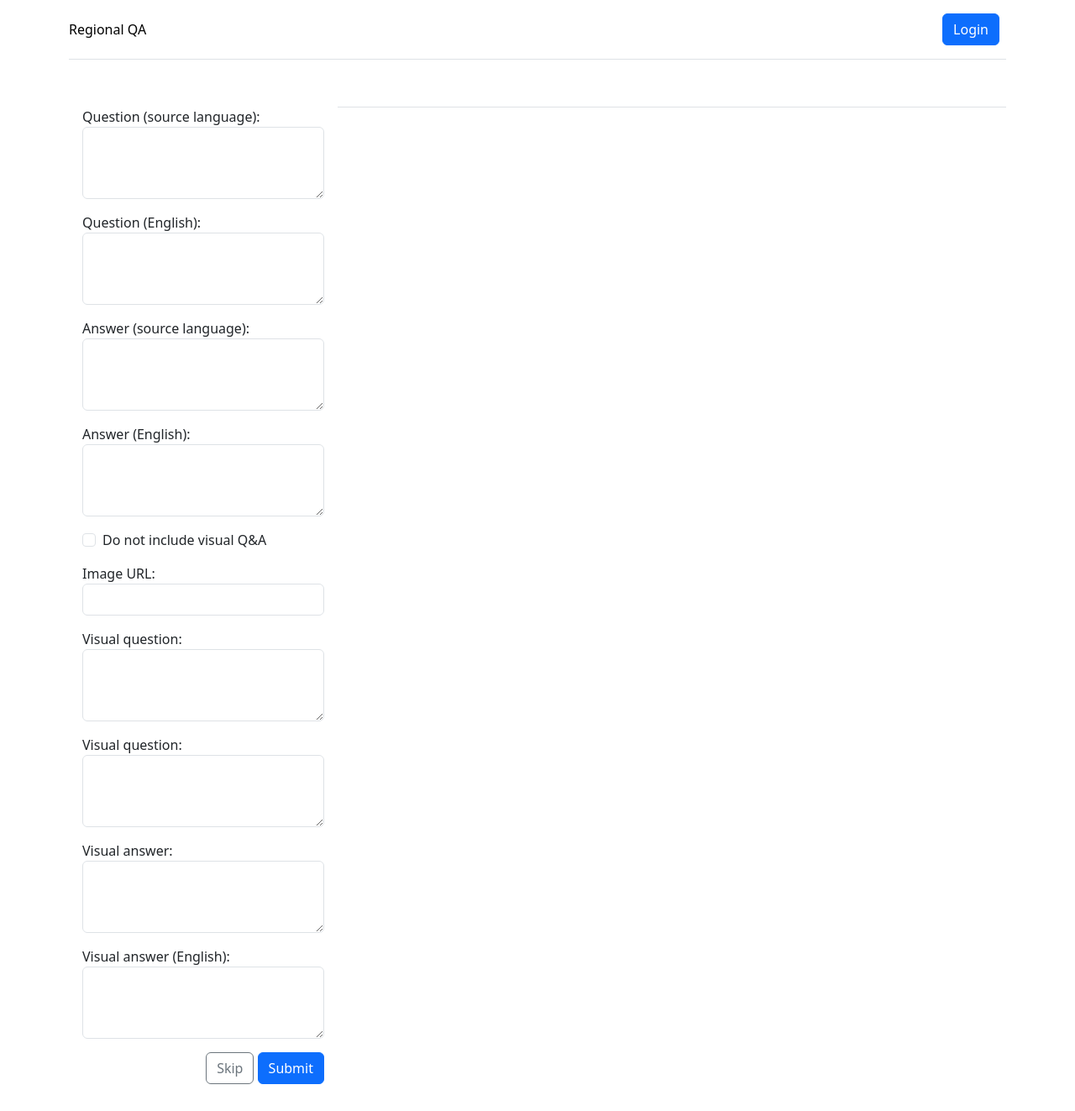
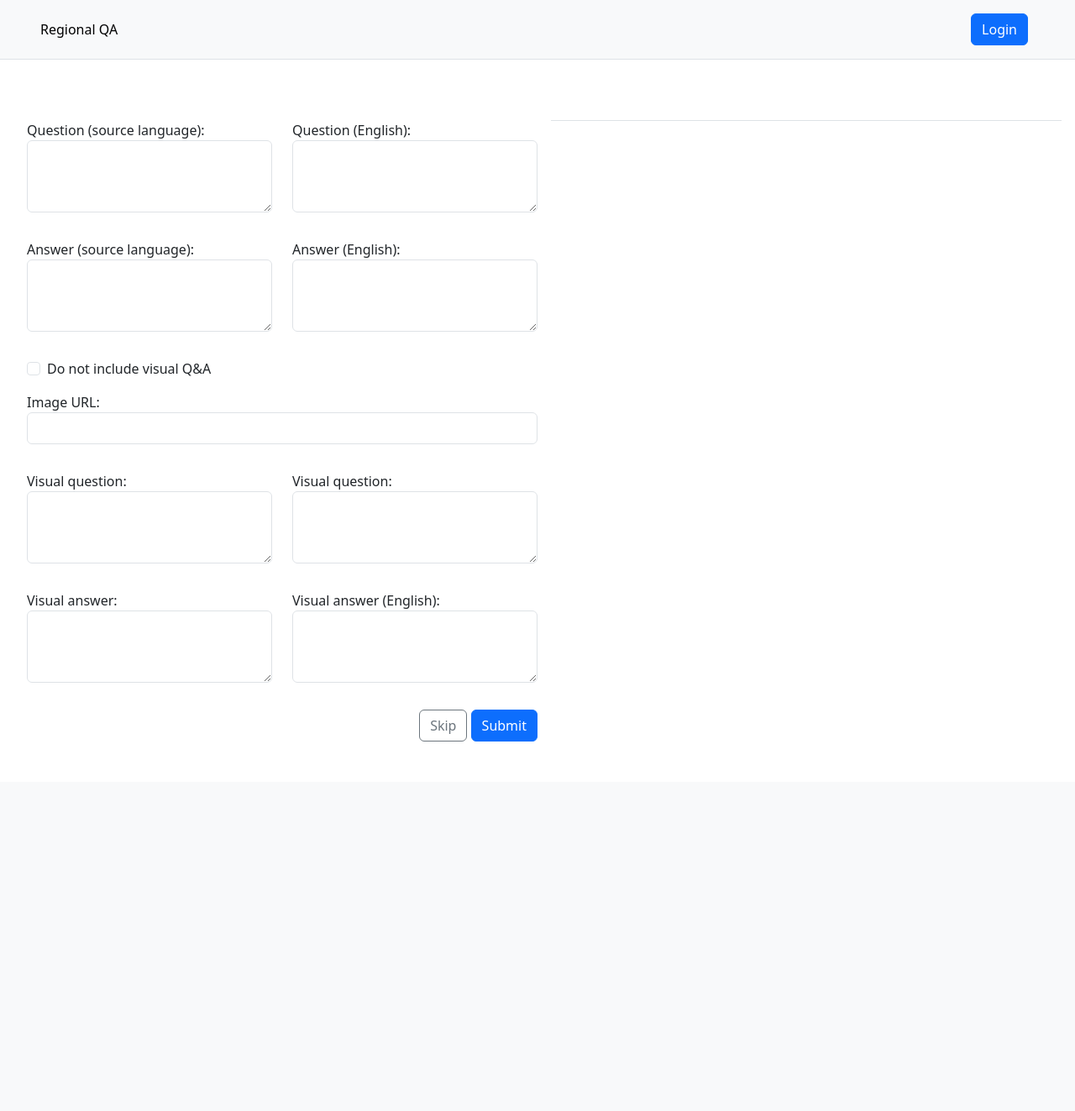
Before and after one commit to ufal/regional-qa-annotation, a Flask app: template templates/annotate.html in a window 1280 px wide. Shown: the whole page at 84% size. After the commit the page ends 883 px from the top, so only its background shows below. Run offline with Flask 3, Linux system fonts and the light colour scheme; the template is opened without the code that fills it, so the values that code supplies are empty; parts of the project's set-up code (start-up, migrations or seed data) failed here and were passed over; some libraries are stand-ins or nearby versions.

Commit message:
better annotation layout

```diff
--- a/templates/annotate.html
+++ b/templates/annotate.html
@@ -160,8 +160,8 @@
   /* } */
 </style>
 
-<div class="container-fluid p-0 d-flex h-100">
-  <nav class="d-flex flex-column flex-shrink-0 p-3 position-sticky sticky-top h-50" style="width: 320px;">
+<div class="container-fluid p-3 d-flex h-100">
+  <div class="d-flex flex-column flex-shrink-0 p-3 position-sticky sticky-top h-50 container" style="width: 640px;">
     <form action="/annotate" method="post" novalidate>
       <!--hidden fields for wiki title and language -->
       <input type="hidden" id="wiki_title" name="wiki_title" value="{{data.wiki_title}}">
@@ -169,32 +169,34 @@
       <input type="hidden" id="randomness" name="randomness" value="{{data.random_page}}">
       <input type="hidden" id="timestamp" name="timestamp" value="{{data.time_loaded}}">
 
-      <div class="form-group my-3">
+      <div class="row">
+        <div class="form-group my-3 col">
           <label for="question">Question (source language):</label>
           <textarea class="form-control" id="question" name="question" rows="3">{{data.question}}</textarea>
           <div class="invalid-feedback">Please provide a question.</div>
         </div>
 
-      <div class="form-group my-3">
+        <div class="form-group my-3 col">
           <label for="question">Question (English):</label>
           <textarea class="form-control" id="question_en" name="question_en" rows="3">{{data.question_en}}</textarea>
           <div class="invalid-feedback">Please provide the English translation of the question.</div>
         </div>
+      </div>
 
-      <div class="form-group my-3">
+      <div class="row">
+        <div class="form-group my-3 col">
           <label for="answer">Answer (source language):</label>
           <textarea class="form-control" id="answer" name="answer" rows="3">{{data.answer}}</textarea>
           <div class="invalid-feedback">Please provide an answer.</div>
         </div>
 
-      <div class="form-group my-3">
+        <div class="form-group my-3 col">
           <label for="answer_en">Answer (English):</label>
           <textarea class="form-control" id="answer_en" name="answer_en" rows="3">{{data.answer_en}}</textarea>
           <div class="invalid-feedback">Please provide the English translation of the answer.</div>
         </div>
+      </div>
 
-
-      <!--check box to enable image part-->
       <div class="form-check my-3">
         <input class="form-check-input" type="checkbox" value="" id="disable_img" name="disable_img" {% if data.img_skipped %} checked {% endif %}>
         <label class="form-check-label" for="disable_img">Do not include visual Q&amp;A</label>
@@ -207,30 +209,31 @@
           <div class="invalid-feedback">Choose an image by clicking on it.</div>
         </div>
 
-        <div class="form-group my-3">
+        <div class="row">
+          <div class="form-group my-3 col">
             <label for="img_question">Visual question:</label>
             <textarea class="form-control" id="img_question" name="img_question" rows="3">{% if not data.img_skipped %}{{data.img_question}}{% endif %}</textarea>
             <div class="invalid-feedback">Please provide a visual question or check above to skip.</div>
           </div>
-
-
-        <div class="form-group my-3">
+          <div class="form-group my-3 col">
             <label for="img_question_en">Visual question:</label>
             <textarea class="form-control" id="img_question_en" name="img_question_en" rows="3">{% if not data.img_skipped %}{{data.img_question_en}}{% endif %}</textarea>
             <div class="invalid-feedback">Please provide the English translation of the visual question.</div>
           </div>
+        </div>
 
-
-        <div class="form-group my-3">
+        <div class="row">
+          <div class="form-group my-3 col">
             <label for="img_answer">Visual answer:</label>
             <textarea class="form-control" id="img_answer" name="img_answer" rows="3">{% if not data.img_skipped %}{{data.img_answer}}{% endif %}</textarea>
             <div class="invalid-feedback">Please provide a visual answer or check above to skip.</div>
           </div>
 
-        <div class="form-group my-3">
+          <div class="form-group my-3 col">
             <label for="img_answer_en">Visual answer (English):</label>
             <textarea class="form-control" id="img_answer_en" name="img_answer_en" rows="3">{% if not data.img_skipped %}{{data.img_answer_en}}{% endif %}</textarea>
             <div class="invalid-feedback">Please provide the English translation of the visual answer.</div>
+          </div>
         </div>
 
       </div>
@@ -245,14 +248,14 @@
         <button type="submit" class="btn btn-primary">Submit</button>
       </div>
     </form>
-  </nav>
+  </div>
 
-  <main role="main" class="flex-fill">
+  <div role="main" class="flex-fill">
     <div class="pt-3 pb-2 mb-3 border-bottom">
       <h1 id="title" class="h2"></h1>
     </div>
     <div id="article"></div>
-  </main>
+  </div>
 </div>
 
 {% endblock %}
--- a/templates/dashboard.html
+++ b/templates/dashboard.html
@@ -2,6 +2,7 @@
 
 {% block content %}
 
+<div class="container">
 <p class="lead">Hello {{username}}! You have completed {{numvalid}} annotations.</p>
 
 <!-- show annotations in bootstrap list group. each annotation has wiki_title, timestamp and wiki_lang -->
@@ -59,5 +60,5 @@
   {%  endfor %}
 </ul>
 
-
+</div>
 {% endblock %}
--- a/templates/index.html
+++ b/templates/index.html
@@ -19,8 +19,8 @@
 
 
 
-<div class="container">
-  <header class="d-flex flex-wrap align-items-center justify-content-center justify-content-md-between py-3 mb-4 border-bottom">
+<div class="container-fluid px-0">
+  <header class="d-flex align-items-center justify-content-center justify-content-md-between py-3 mb-4 px-5 bg-light border-bottom">
 
     <div class="col-md-3 mb-2 mb-md-0">
       <a href="/" class="d-inline-flex link-body-emphasis text-decoration-none">Regional QA</a>
```
Lines whose indentation alone changed are shown as unchanged.
